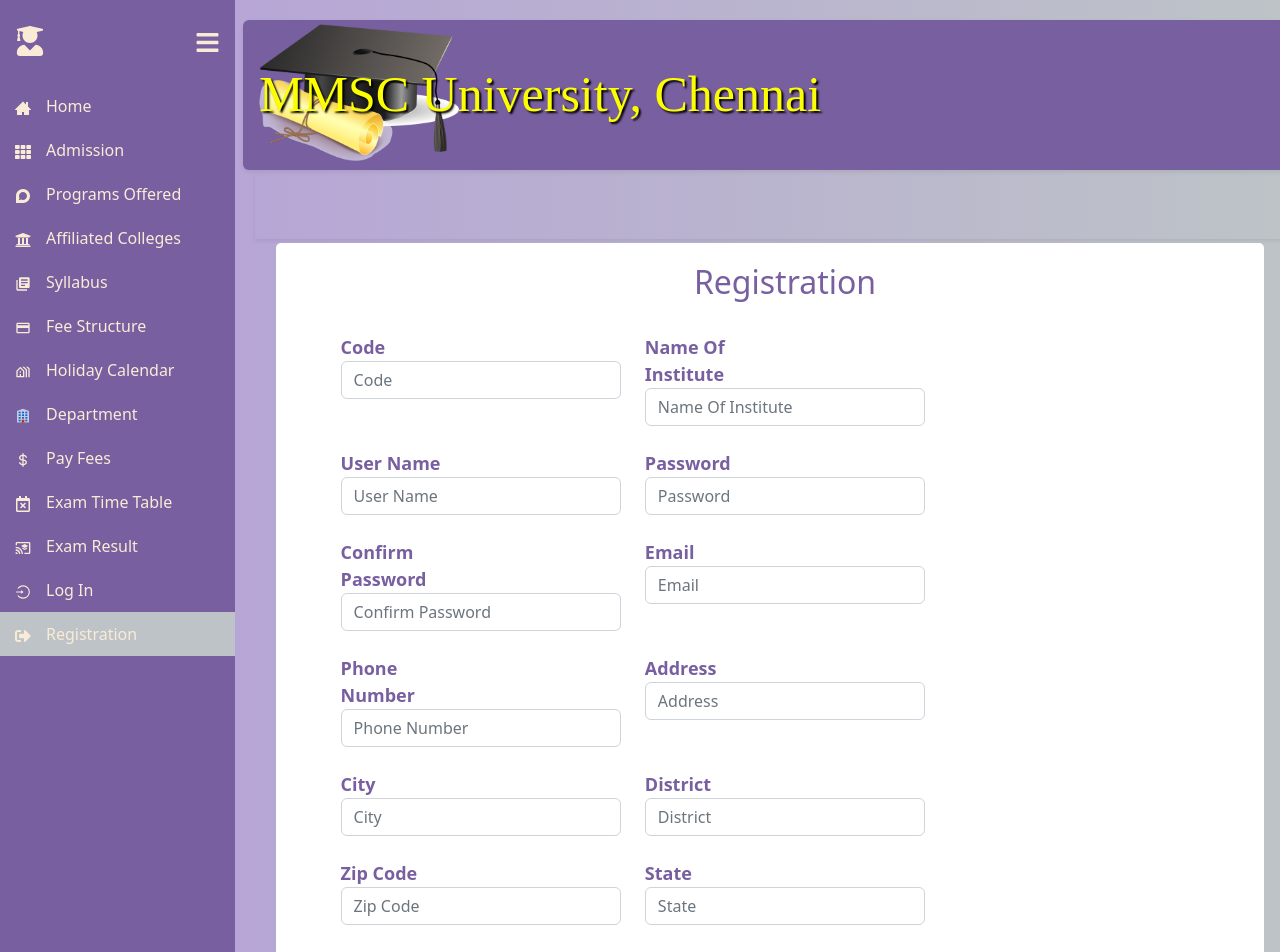
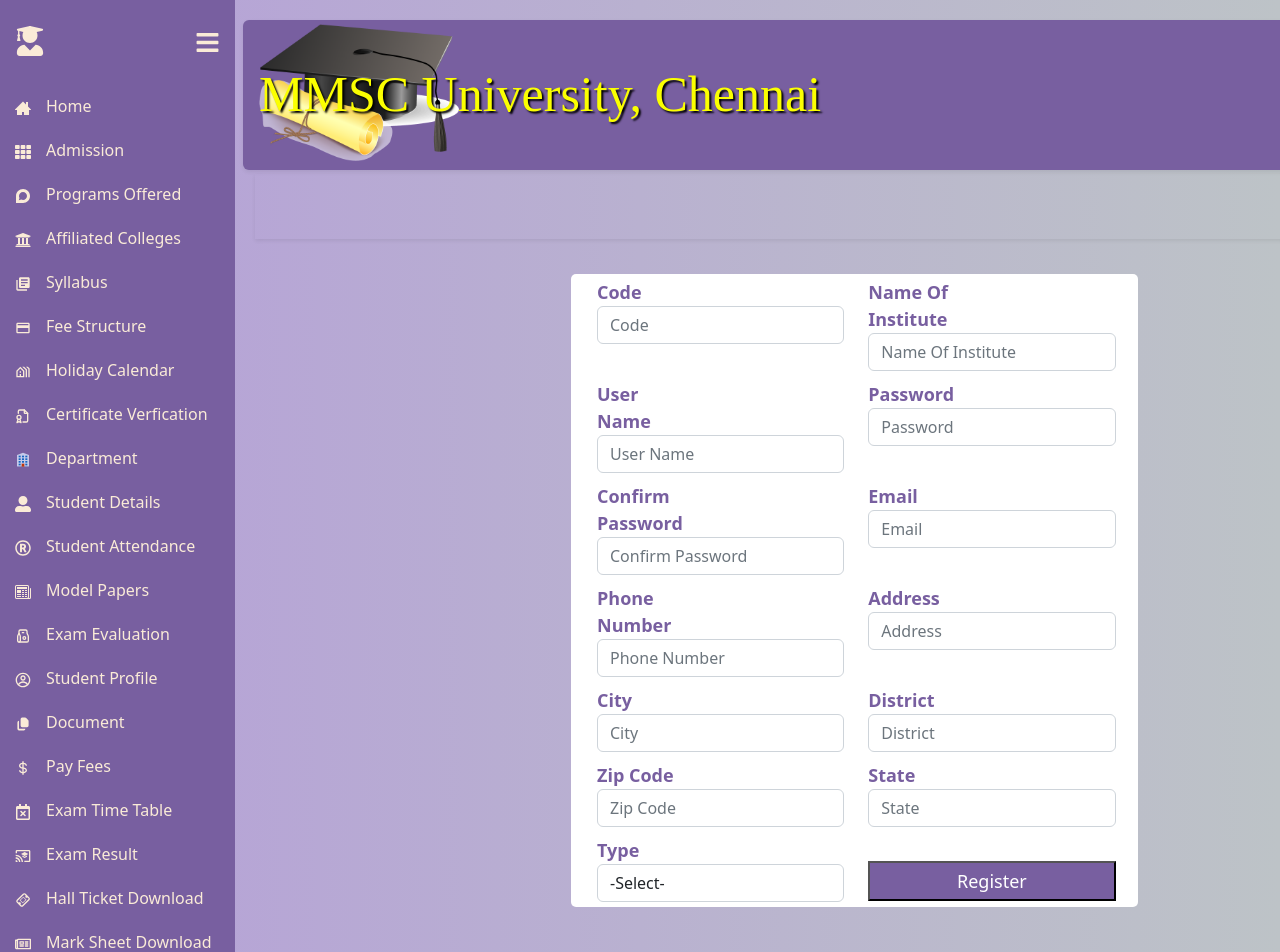
Before and after one commit to YODA-SuperKings/University-Admin, a React (Create React App) app in the folder University Admin Web/university_admin_web/: page /Registration in a window 1280 px wide. Shown: the top 952 px of the page. Built offline with nearby package versions, Linux system fonts and the light colour scheme.

Commit message:
UI changes

```diff
--- a/University Admin Web/university_admin_web/src/App.js
+++ b/University Admin Web/university_admin_web/src/App.js
@@ -14,6 +14,7 @@
 import Evaluation from './Components/Evaluation';
 import CertificateVerfication from './Components/CertificateVerification';
 import StudentPaymentDetails from './Components/StudentPaymentDetails';
+import ProgramsOffered from './Components/ProgramsOffered';
 
 function App() {
   return (
@@ -34,6 +35,7 @@
             <Route path="Registration" element={<Registration />} />
             <Route path="CertificateVerfication" element={<CertificateVerfication />} />
             <Route path="StudentPaymentDetails" element={<StudentPaymentDetails />} />
+            <Route path="ProgramsOffered" element={<ProgramsOffered />} />
           </Routes>
         </Sidebar>
       </BrowserRouter>
--- a/University Admin Web/university_admin_web/src/Components/Banner.js
+++ b/University Admin Web/university_admin_web/src/Components/Banner.js
@@ -13,9 +13,11 @@
         </div>
       </div>
       <div className="shadow-sm p-1 mb-1 marq">
-      <marquee direction = "left" loop="" >
-        <div>Test Message</div>
-      </marquee>
+        <marquee direction = "left" loop="" >
+           <div> 1.ADMISSIONS OPEN UG & PG-2023-APPLY NOW  | 2.Alumni Meet (2023)-19th Alumni Meet- Registration Form |
+                        3.MMSC 20th Graduation Day | 4.The last date for payment of admission fee for PG candidates extended upto 17-02-2023.|
+                        5.Recruitment for Enginnering candidates</div>
+          </marquee>
       </div>
     </div>
     );
--- a/University Admin Web/university_admin_web/src/Components/ProgramsOffered.js
+++ b/University Admin Web/university_admin_web/src/Components/ProgramsOffered.js
@@ -0,0 +1,7 @@
+function ProgramsOffered() {
+    return (
+        <div>Welcome</div>
+    );
+}
+
+export default ProgramsOffered;
--- a/University Admin Web/university_admin_web/src/Components/Registration.js
+++ b/University Admin Web/university_admin_web/src/Components/Registration.js
@@ -182,97 +182,81 @@
 
     return(
         <div className="form-registration">
-            <div><h1 className='registration_header'>Registration</h1></div>
             <div className="form-registration-body">
                 <div className='row'>
-                    <div className='col-md-4'>
+                    <div className='col-md-6'>
                         <label class="form_label" for="code">Code </label><br/>
                         <input type="text" class="form-control" id="code" value={code} onChange = {(e) => handleInputChange(e)} placeholder="Code"/>
                     </div>
-                    <div className='col-md-4'>
+                    <div className='col-md-6'>
                         <label class="form_label" for="nameOfInstitute">Name Of Institute </label><br/>
                         <input type="text" class="form-control" id="nameOfInstitute" value={nameOfInstitute} onChange = {(e) => handleInputChange(e)} placeholder="Name Of Institute"/>
                     </div>
-                    <div className='col-md-4'></div>
                 </div>
-                <div style={{paddingTop: "1%"}}></div>
                 <div className='row'>
-                    <div className='col-md-4'>
+                    <div className='col-md-6'>
                         <label class="form_label" for="userName">User Name </label><br/>
                         <input type="text" class="form-control" id="userName" value={userName} onChange = {(e) => handleInputChange(e)} placeholder="User Name"/>
                     </div>
-                    <div className='col-md-4'>
+                    <div className='col-md-6'>
                         <label class="form_label" for="password">Password </label><br/>
                         <input type="password" class="form-control" id="password" value={password} onChange = {(e) => handleInputChange(e)} placeholder="Password"/>
                     </div>
-                    <div className='col-md-4'></div>
                 </div>
-                <div style={{paddingTop: "1%"}}></div>
                 <div className='row'>
-                    <div className='col-md-4'>
+                    <div className='col-md-6'>
                     <label class="form_label" for="confirmPassword">Confirm Password </label><br/>
                         <input type="password" class="form-control" id="confirmPassword" value={confirmPassword} onChange = {(e) => handleInputChange(e)} placeholder="Confirm Password"/>
                     </div>
-                    <div className='col-md-4'>
+                    <div className='col-md-6'>
                         <label class="form_label" for="email">Email </label><br/>
                         <input type="email" class="form-control" id="email" value={email} onChange = {(e) => handleInputChange(e)} placeholder="Email"/>
                     </div>
-                    <div className='col-md-4'></div>
                 </div>
-                <div style={{paddingTop: "1%"}}></div>
                 <div className='row'>
-                    <div className='col-md-4'>
+                    <div className='col-md-6'>
                         <label class="form_label" for="phoneNumber">Phone Number </label><br/>
                         <input type="number" class="form-control" id="phoneNumber" value={phoneNumber} onChange = {(e) => handleInputChange(e)} placeholder="Phone Number"/>
                     </div>
-                    <div className='col-md-4'>
+                    <div className='col-md-6'>
                         <label class="form_label" for="address">Address </label><br/>
                         <input type="text" class="form-control" id="address" value={address} onChange = {(e) => handleInputChange(e)} placeholder="Address"/>
                     </div>
-                    <div className='col-md-4'></div>
                 </div>
-                <div style={{paddingTop: "1%"}}></div>
                 <div className='row'>
-                    <div className='col-md-4'>
+                    <div className='col-md-6'>
                     <label class="form_label" for="city">City </label><br/>
                         <input type="text" class="form-control" id="city" value={city} onChange = {(e) => handleInputChange(e)} placeholder="City"/>
                     </div>
-                    <div className='col-md-4'>
+                    <div className='col-md-6'>
                     <label class="form_label" for="district">District </label><br/>
                         <input type="text" class="form-control" id="district" value={district} onChange = {(e) => handleInputChange(e)} placeholder="District"/>
                     </div>
-                    <div className='col-md-4'></div>
                 </div>
-                <div style={{paddingTop: "1%"}}></div>
                 <div className='row'>
-                    <div className='col-md-4'>
+                    <div className='col-md-6'>
                         <label class="form_label" for="zipCode">Zip Code </label><br/>
                         <input type="text" class="form-control" id="zipCode" value={zipCode} onChange = {(e) => handleInputChange(e)} placeholder="Zip Code"/>
                     </div>
-                    <div className='col-md-4'>
+                    <div className='col-md-6'>
                         <label class="form_label" for="state">State </label><br/>
                         <input type="text" class="form-control" id="state" value={state} onChange = {(e) => handleInputChange(e)} placeholder="State"/>
                     </div>
-                    <div className='col-md-4'></div>
                 </div>
-                <div style={{paddingTop: "1%"}}></div>
                 <div className='row'>
-                    <div className='col-md-4'>
+                    <div className='col-md-6'>
                         <label class="form_label" for="type">Type </label><br/>
-                        <select className="form_input" id="type" value={type} onChange = {(e) => handleInputChange(e)}>
+                        <select className="form-control" id="type" value={type} onChange = {(e) => handleInputChange(e)}>
                             <option value={0}>-Select-</option>
                             <option value={1}>Self Finance</option>
                             <option value={2}>Aided</option>
                             <option value={3}>Government</option>
                         </select>
                     </div>
-                    <div className='col-md-4'></div>
-                    <div className='col-md-4'></div>
-                </div>
-            </div>
-            <div className="registration_footer">
-                <div style={{ paddingLeft: "80%" }}>
-                    <button onClick={(e)=>Register(e)} type="submit" class="btn_register">Register</button>
+                    <div className='col-md-6'>
+                        <label class="form_label" for="type"></label><br/>
+                        <button onClick={(e)=>Register(e)} type="submit" class="btn_register">Register</button>
+                    </div>
                 </div>
             </div>
         </div>
--- a/University Admin Web/university_admin_web/src/Components/Sidebar.js
+++ b/University Admin Web/university_admin_web/src/Components/Sidebar.js
@@ -150,29 +150,29 @@
     let tempmenu = []
     let loginType = localStorage.getItem("LoginType");
 
-    tempmenu = ["Home","Admission","Programs Offered","Affiliated Colleges","Syllabus","Fee Structure","Holiday Calendar","Department","Pay Fees","Exam Time Table","Exam Result","Log In", "Registration"]
-    if(loginType === 1)
-    {
-        tempmenu = ["Home","Admission","Programs Offered","Affiliated Colleges","Syllabus","Fee Structure","Holiday Calendar","Certificate Verfication","Department",
-        "Student Details","Student Attendance","Model Papers","Exam Evaluation","Student Profile","Document","Pay Fees","Exam Time Table","Exam Result","Hall Ticket Download",
-        "Mark Sheet Download","Log out"]
-    }
-    else  if(loginType === 2 || loginType === 3)
-    {
-        tempmenu = ["Certificate Verfication","Department","Student Details","Student Attendance","Model Papers","Exam Evaluation","Document","Log out"]
-    }
-    else  if(loginType === 4)
-    {
-        tempmenu = ["Certificate Verfication","Model Papers","Student Profile","Document","Pay Fees","Exam Time Table","Exam Result","Hall Ticket Download","Mark Sheet Download","Log out"]
-    }
+    // tempmenu = ["Home","Admission","Programs Offered","Affiliated Colleges","Syllabus","Fee Structure","Holiday Calendar","Department","Pay Fees","Exam Time Table","Exam Result","Log In", "Registration"]
+    // if(loginType === 1)
+    // {
+    //     tempmenu = ["Home","Admission","Programs Offered","Affiliated Colleges","Syllabus","Fee Structure","Holiday Calendar","Certificate Verfication","Department",
+    //     "Student Details","Student Attendance","Model Papers","Exam Evaluation","Student Profile","Document","Pay Fees","Exam Time Table","Exam Result","Hall Ticket Download",
+    //     "Mark Sheet Download","Log out"]
+    // }
+    // else  if(loginType === 2 || loginType === 3)
+    // {
+    //     tempmenu = ["Certificate Verfication","Department","Student Details","Student Attendance","Model Papers","Exam Evaluation","Document","Log out"]
+    // }
+    // else  if(loginType === 4)
+    // {
+    //     tempmenu = ["Certificate Verfication","Model Papers","Student Profile","Document","Pay Fees","Exam Time Table","Exam Result","Hall Ticket Download","Mark Sheet Download","Log out"]
+    // }
 
-    menuItem.forEach(mi => {
-        tempmenu.forEach(item =>{
-            if(item === mi.name){
-                menuItemFinal.push(mi);
-            }
-        })
-    });
+    // menuItem.forEach(mi => {
+    //     tempmenu.forEach(item =>{
+    //         if(item === mi.name){
+    //             menuItemFinal.push(mi);
+    //         }
+    //     })
+    // });
 
     return(
       <div className='Sidebar_container'>
@@ -184,7 +184,7 @@
                 </div>
             </div>
             {
-                menuItemFinal.map((item,index) => (
+                menuItem.map((item,index) => (
                     <NavLink to={item.path} key={index} className="link" activeClassName="active">
                         <div className='icon'>{item.icon}</div>
                         <div style={{display: isOpen ? "block" : "none"}} className='linkText'>{item.name}</div>
--- a/University Admin Web/university_admin_web/src/Styles/style.css
+++ b/University Admin Web/university_admin_web/src/Styles/style.css
@@ -20,15 +20,12 @@
 .form-registration{
   background-color: white;
   border-radius: 5px;
-  width: 96% !important;
-  margin: 0px auto;
-  padding: 20px;
-  padding-left: 50px;
+  width: 55% !important;
+  margin: 0px 0px 0px 316px;
 }
 
 .form-registration-body{
-  text-align: left;
-  padding: 20px 10px;
+  margin: 35px 17px 0px 21px;
 }
 
 .form-registration-body > *{
@@ -48,7 +45,7 @@
 
 .btn_register{
   height: 40px;
-  width: 90%;
+  width: 100%;
   background-color: #785fa0;
   color: white;
   font-size: large;
@@ -345,7 +342,7 @@
   color: #785fa0;
 }
 .payment_border{
-  border: solid #785fa0 1px !important;
+  border-bottom: solid #785fa0 1px !important;
   width: 96% !important;
 }
 
@@ -363,11 +360,9 @@
 }
 
 .studentName_label, .registrationNumber_label{
-  width: auto;
-  text-align: center;
   color: #785fa0;
-  font-size: xx-large;
-  font-weight: bolder;
+  font-size: larger;
+  font-weight: bold;
 }
 /*Payment - End*/
 
```
